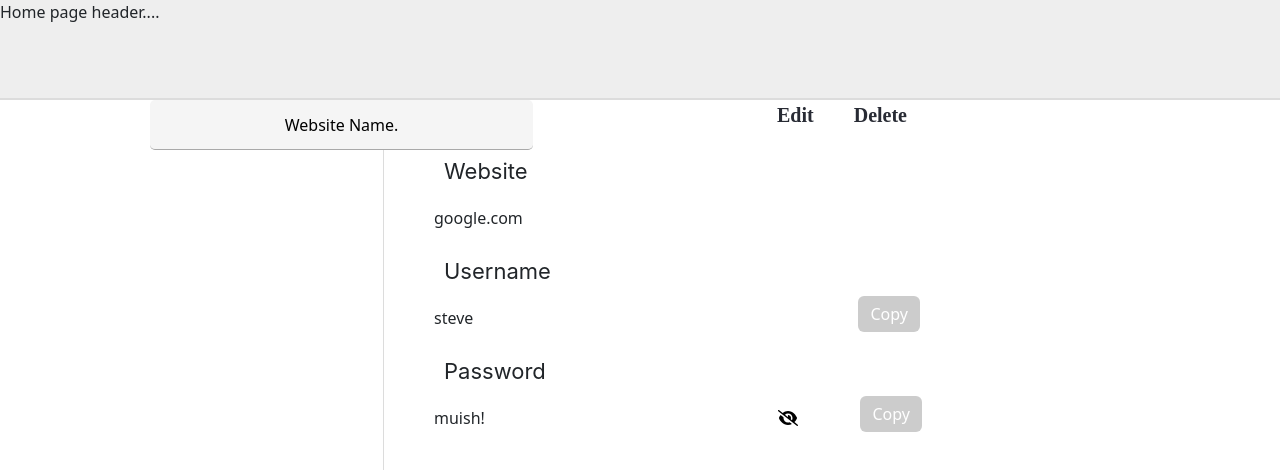
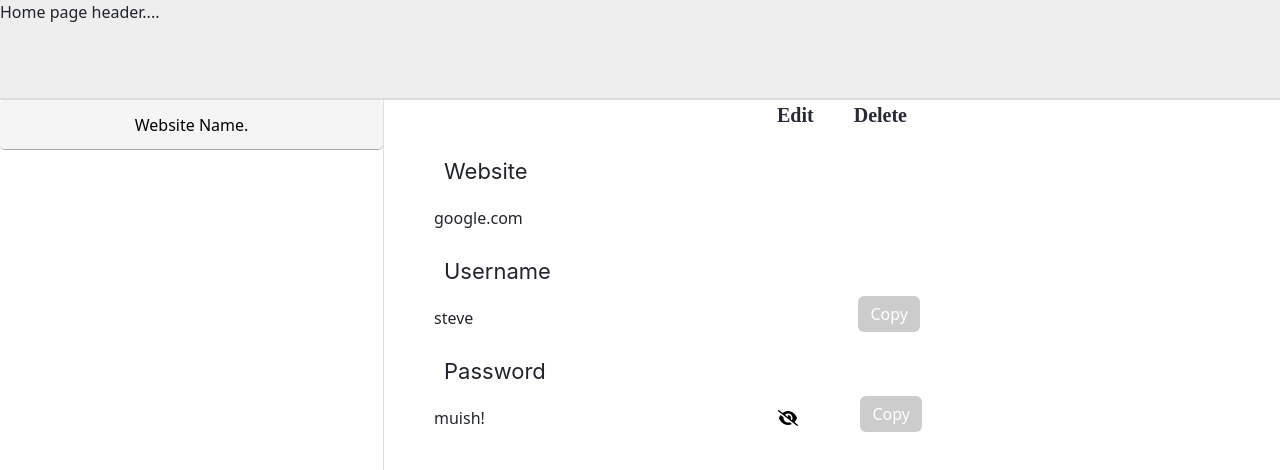
Before and after one commit to Bree-codes/PasswordManager, a React (Create React App) app in the folder passwordmanager/: page /home/view/passwords in a window 1280 px wide. Shown: the top 470 px of the page. Built offline with nearby package versions, Linux system fonts and the light colour scheme; sample sign-in values are in the browser's storage.

Commit message:
Commit message >>>>> ready to procced <<<<<

```diff
--- a/passwordmanager/src/Pages/AppPages/PasswordsPage.jsx
+++ b/passwordmanager/src/Pages/AppPages/PasswordsPage.jsx
@@ -1,7 +1,7 @@
 import "./../styling/HomePage.css"
-import PasswordLink from "../Components/PasswordLink";
 import PasswordView from "../Components/PasswordView";
 import {useState} from "react";
+import {Button} from "react-bootstrap";
 
 const PasswordsPage = () => {
     const [websiteName, setWebSiteName] = useState("google.com");
@@ -13,7 +13,7 @@ const PasswordsPage = () => {
     return(
         <div className={"view-passwords"}>
             <div className={"passwords-page"}>
-                <PasswordLink />
+                <Button id={"title-holder"}>Website Name.</Button>
             </div>
             <div className={"password-display"}>
                <PasswordView username={webSiteUsername} setUsername={setWebSiteUsername}
--- a/passwordmanager/src/Pages/Components/PasswordLink.jsx
+++ /dev/null
@@ -1,13 +0,0 @@
-import "./../styling/HomePage.css"
-import {Button} from "react-bootstrap";
-import {useState} from "react";
-
-const PasswordLink = ({websiteName}) => {
-
-    return(
-        <Button id={"title-holder"}>
-            Website Name.
-        </Button>);
-}
-
-export default PasswordLink;
--- a/passwordmanager/src/Pages/styling/HomePage.css
+++ b/passwordmanager/src/Pages/styling/HomePage.css
@@ -36,6 +36,7 @@
 
 #title-holder {
     display: flex;
+    margin: 0;
     width: 100%;
     height: 50px;
     border: none;
```
